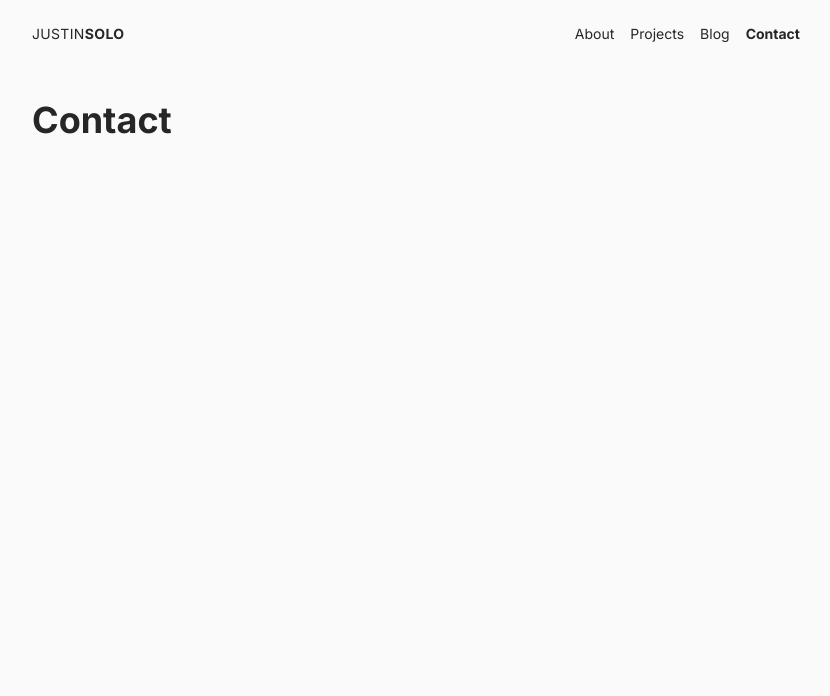
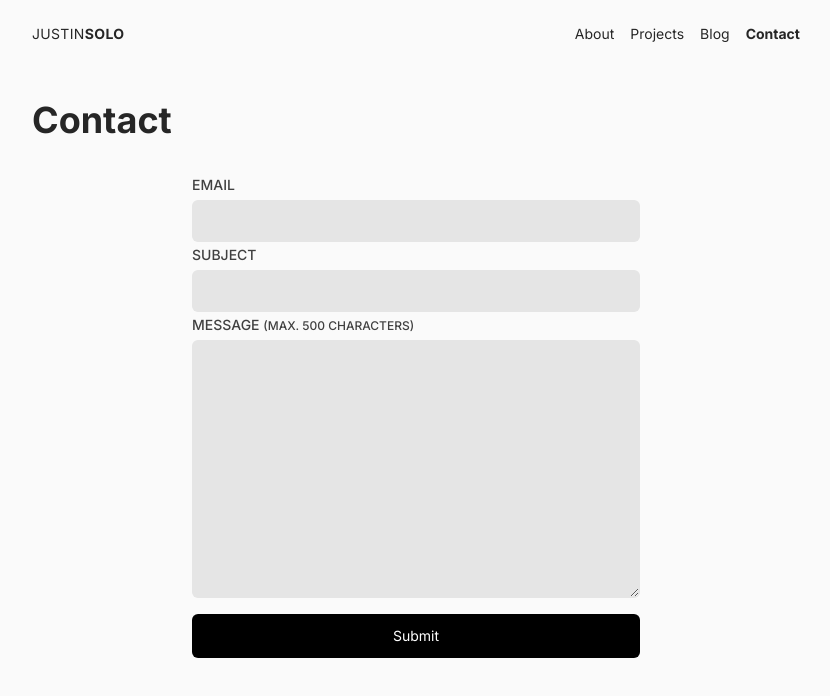
Before and after one commit to justinpaulosolo/portfolio, a Next.js app: page /contact in a window 1280 px wide. Shown: the top 696 px of the page, without its empty margins (224-1054 px from the left). Built offline with nearby package versions, Linux system fonts and the light colour scheme.

Commit message:
Contact form

```diff
--- a/app/contact/page.tsx
+++ b/app/contact/page.tsx
@@ -1,7 +1,12 @@
+import { ContactForm } from "../../components/contact/Form";
+
 export default function ContactPage() {
   return (
     <div className="flex flex-col mx-auto max-w-3xl">
       <h1 className="font-bold text-4xl">Contact</h1>
+      <div className="pt-8">
+        <ContactForm />
+      </div>
     </div>
   );
 }
--- /dev/null
+++ b/components/contact/Form.tsx
@@ -0,0 +1,74 @@
+"use client";
+
+export function ContactForm() {
+  console.log("test");
+
+  const handleOnSubmit = (e: React.FormEvent<HTMLFormElement>) => {
+    e.preventDefault();
+    console.log("Clicked!");
+  };
+  return (
+    <form className="max-w-md mx-auto" onSubmit={handleOnSubmit}>
+      <label className="block">
+        <span className="text-gray-700 text-sm font-medium uppercase">
+          Email
+        </span>
+        <input
+          type="email"
+          className="
+                    mt-1
+                    block
+                    w-full
+                    rounded-md
+                    bg-gray-200
+                    border-transparent
+                    focus:border-gray-500 focus:bg-gray-100 focus:ring-0
+                  "
+          placeholder=""
+        />
+      </label>
+      <label className="block">
+        <span className="text-gray-700 text-sm font-medium uppercase">
+          Subject
+        </span>
+        <input
+          type="text"
+          className="
+                    mt-1
+                    block
+                    w-full
+                    rounded-md
+                    bg-gray-200
+                    border-transparent
+                    focus:border-gray-500 focus:bg-gray-100 focus:ring-0
+                  "
+          placeholder=""
+        />
+      </label>
+      <label className="block">
+        <span className="text-gray-700 text-sm font-medium uppercase">
+          Message <span className="text-xs">(Max. 500 characters)</span>
+        </span>
+        <textarea
+          rows={10}
+          className="
+                    mt-1
+                    block
+                    w-full
+                    rounded-md
+                    bg-gray-200
+                    border-transparent
+                    focus:border-gray-500 focus:bg-gray-100 focus:ring-0
+                  "
+          placeholder=""
+        />
+      </label>
+      <button
+        type="submit"
+        className="bg-black text-white text-sm py-3 w-full rounded-md mt-4"
+      >
+        Submit
+      </button>
+    </form>
+  );
+}
--- a/package.json
+++ b/package.json
@@ -16,6 +16,7 @@
     "react-rough-notation": "^1.0.3"
   },
   "devDependencies": {
+    "@tailwindcss/forms": "^0.5.3",
     "@types/node": "18.11.7",
     "@types/react": "18.0.23",
     "@types/react-dom": "18.0.7",
--- a/tailwind.config.js
+++ b/tailwind.config.js
@@ -15,5 +15,7 @@ module.exports = {
       }
     },
   },
-  plugins: [],
+  plugins: [
+    require('@tailwindcss/forms')
+  ],
 }
```
Also changed, not shown: 1 other file (tests, documents, lock files or other folders).
